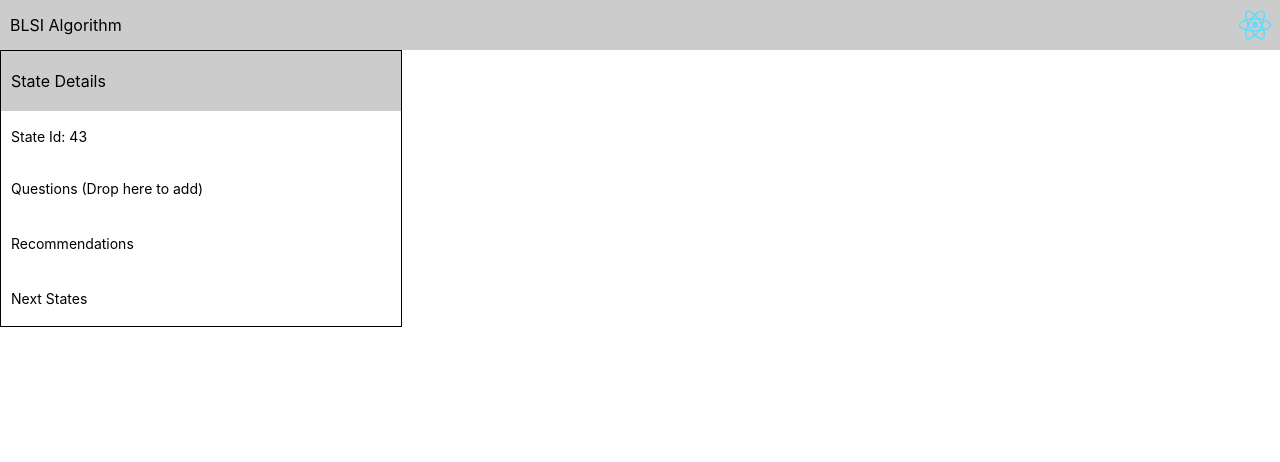
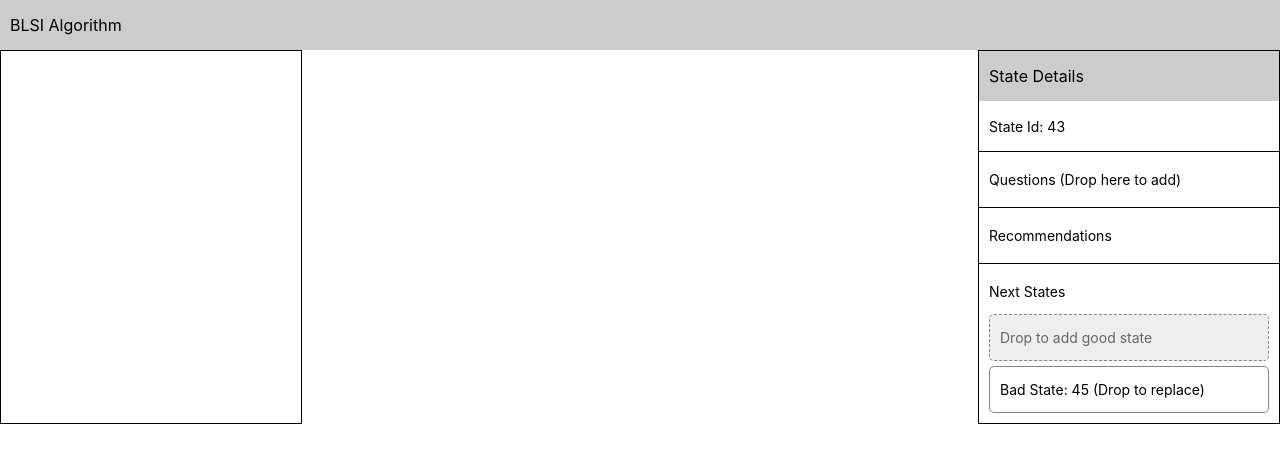
Before and after one commit to michaelkasper/SER401-BLSI-SupportApp, a React (Create React App) app in the folder client/: page / in a window 1280 px wide. Shown: the top 462 px of the page. Built offline with nearby package versions, Linux system fonts and the light colour scheme; the HTML template or start-up script is replaced by a standard one.

Commit message:
Updated details container. Moved stylesheets to separate folder.

```diff
--- a/client/src/App.js
+++ b/client/src/App.js
@@ -1,13 +1,18 @@
 import React, { Component, Fragment } from 'react';
-import Header from './components/Header';
+import Header from './components/header/Header';
 import DetailContainer from './components/detail/DetailContainer';
+import TabsContainer from './components/tabs/TabsContainer';
+import './styles/App.css';
 
 class App extends Component {
     render() {
         return (
         <Fragment>
             <Header/>
+            <div className='tabsDetailsContainer'>
+                <TabsContainer/>
                 <DetailContainer/>
+            </div>
         </Fragment>
         );
     }
--- a/client/src/components/detail/DetailContainer.css
+++ /dev/null
@@ -1,39 +0,0 @@
-.detailContainer {
-    display: flex;
-    flex-direction: column;
-    color: #000000;
-    width: 400px;
-    border: 1px solid #000000;
-}
-
-.detailContainer > div {
-    padding: 5px 10px;
-}
-
-.stateHeader {
-    display: flex;
-    align-items: center;
-    background-color: #cccccc;
-    height: 50px;
-    font-size: 16px;
-}
-
-.stateId {
-    display: flex;
-    justify-content: flex-start;
-    align-items: center;
-    height: 40px;
-    font-size: 14px;
-}
-
-.addQuestions {
-    font-size: 14px;
-}
-
-.addRecommendations {
-    font-size: 14px;
-}
-
-.nextStates {
-    font-size: 14px;
-}
--- a/client/src/components/detail/DetailContainer.js
+++ b/client/src/components/detail/DetailContainer.js
@@ -1,5 +1,5 @@
 import React from 'react';
-import './DetailContainer.css';
+import '../../styles/DetailContainer.css';
 
 class DetailContainer extends React.Component {
     render() {
@@ -16,9 +16,18 @@ class DetailContainer extends React.Component {
                 </div>
                 <div className='addRecommendations'>
                     <p>Recommendations</p>
+                    <div className='addRecommendationsList'>
+
+                    </div>
                 </div>
-                <div className='nextStates'>
+                <div className='nextState'>
                     <p>Next States</p>
+                    <div className='nextStateSelectEmpty'>
+                        <p>Drop to add good state</p>
+                    </div>
+                    <div className='nextStateSelectFilled'>
+                        <p>Bad State: 45 (Drop to replace)</p>
+                    </div>
                 </div>
             </div>
         );
--- a/client/src/components/Header.js
+++ b/client/src/components/header/Header.js
@@ -1,17 +1,15 @@
 import React, {Component} from 'react';
-import './Header.css';
-import logo from '../logo.svg';
+import '../../styles/Header.css';
 
 class Header extends Component {
     render() {
         return (
-            <div className='header'>
+            <div className='headerContainer'>
                 <div className='algorithmTitle'>
                     <p>BLSI Algorithm</p>
                 </div>
                 <div className='options'>
-                    {/* Substitute for options button */}
-                    <img src={logo} className='optionsBtn' alt='Options' />
+                    {/* Options button, can use optionsBtn style */}
                 </div>
             </div>
         );
--- a/client/src/components/tabs/TabsContainer.js
+++ b/client/src/components/tabs/TabsContainer.js
@@ -1,14 +1,12 @@
-import React, {Fragment} from 'react';
+import React from 'react';
+import '../../styles/TabsContainer.css';
 
 class TabsContainer extends React.Component {
+    render() {
+        return (
+            <div className='tabsContainer'>
 
-    render() {
-
-        return (
-            <Fragment>
-
-            </Fragment>
-
+            </div>
         );
     }
 }
--- /dev/null
+++ b/client/src/styles/App.css
@@ -0,0 +1,6 @@
+.tabsDetailsContainer {
+    display: flex;
+    flex-direction: row;
+    justify-content: space-between;
+    width: 100%;
+}
--- /dev/null
+++ b/client/src/styles/DetailContainer.css
@@ -0,0 +1,59 @@
+.detailContainer {
+    display: flex;
+    flex-direction: column;
+    color: #000000;
+    width: 300px;
+    border: 1px solid #000000;
+}
+
+.detailContainer > div {
+    padding: 5px 10px;
+}
+
+.stateHeader {
+    display: flex;
+    align-items: center;
+    background-color: #cccccc;
+    height: 40px;
+    font-size: 16px;
+}
+
+.stateId {
+    display: flex;
+    align-items: center;
+    height: 40px;
+    font-size: 14px;
+}
+
+.addQuestions {
+    font-size: 14px;
+    border-top: 1px solid #000000;
+}
+
+.addRecommendations {
+    font-size: 14px;
+    border-top: 1px solid #000000;
+}
+
+.nextState {
+    font-size: 14px;
+    border-top: 1px solid #000000;
+}
+
+.nextStateSelectEmpty {
+    background-color: #eeeeee;
+    border-radius: 5px;
+    border: 1px dashed #868686;
+    padding: 0 10px;
+    margin: 5px 0;
+    color: #666666;
+}
+
+.nextStateSelectFilled {
+    background-color: #ffffff;
+    border-radius: 5px;
+    border: 1px solid #868686;
+    padding: 0 10px;
+    margin: 5px 0;
+    color: #000000;
+}
--- a/client/src/components/Header.css
+++ b/client/src/styles/Header.css
@@ -1,12 +1,13 @@
-.header {
+.headerContainer {
     display: flex;
     flex-direction: row;
     background-color: #cccccc;
     height: 50px;
     color: #000000;
+    width: 100%;
     position: sticky;
-    width: 100%;
     top: 0;
+    z-index: 50;
 }
 
 .algorithmTitle {
--- /dev/null
+++ b/client/src/styles/TabsContainer.css
@@ -0,0 +1,5 @@
+.tabsContainer {
+    display: flex;
+    width: 300px;
+    border: 1px solid #000000;
+}
```
Also changed, not shown: client/src/App.css (added). Lines whose indentation alone changed are shown as unchanged.
